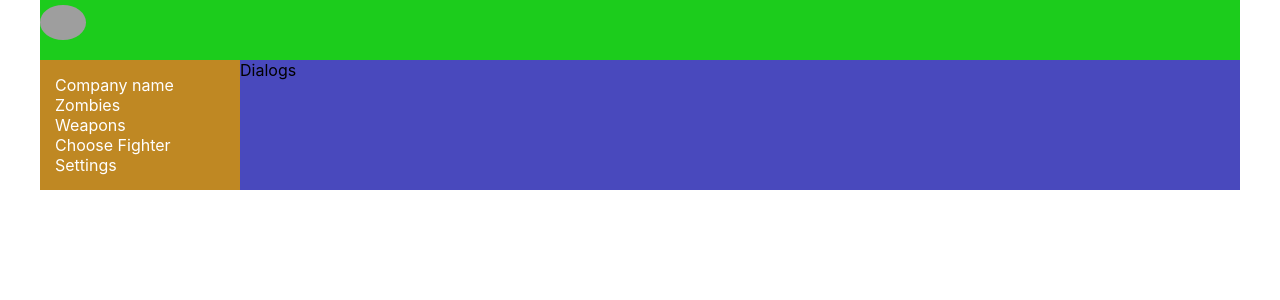
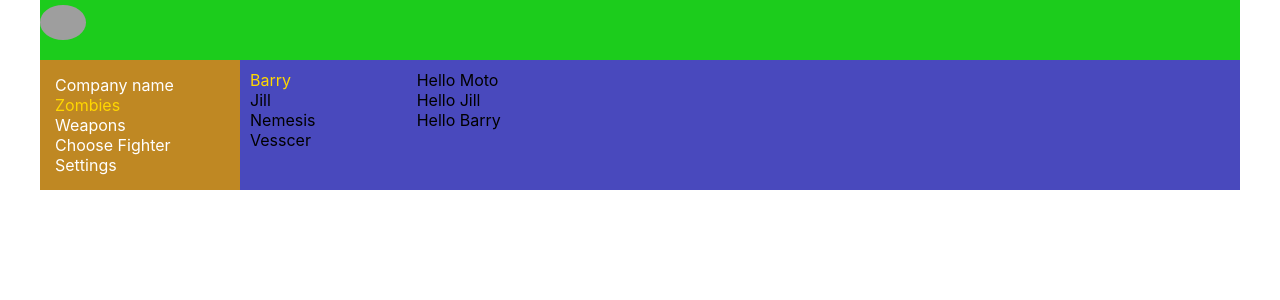
Before and after one commit to alexboagreek/react-samurai-way, a React (Create React App) app: page /dialogs in a window 1280 px wide. Shown: the top 300 px of the page. Built offline with nearby package versions, Linux system fonts and the light colour scheme; grey boxes are pictures that could not be loaded.

Commit message:
modified:Приступили к верстке страницы Dialogs(Weapons) нашел ошибку в Navo.jsx и исправил

```diff
--- a/src/components/Dialogs/Dialogs.jsx
+++ b/src/components/Dialogs/Dialogs.jsx
@@ -1,12 +1,29 @@
 import React from 'react';
 import s from './Dialogs.module.css';
+
 const Dialogs = (props) => {
     return (
-        <div>
-            Dialogs
+        <div className={s.dialogs}>
+            <div className={s.dialogsItems}>
+                <div className={s.dialog + ' ' + s.active}>
+                    Barry
+                </div>
+                <div className={s.dialog}>
+                    Jill
+                </div>
+                <div className={s.dialog}>
+                    Nemesis
+                </div>
+                <div className={s.dialog}>
+                    Vesscer
+                </div>
+            </div>
+                <div className={s.messages}>
+                    <div className={s.dialog}>Hello Moto</div>
+                    <div className={s.dialog}>Hello Jill</div>
+                    <div className={s.dialog}>Hello Barry</div>
+                </div>
         </div>
-
     )
 }
-
 export default Dialogs;
--- a/src/components/Dialogs/Dialogs.module.css
+++ b/src/components/Dialogs/Dialogs.module.css
@@ -0,0 +1,19 @@
+.dialogs {
+    display: grid;
+    grid-template-columns: 2fr 10fr;
+}
+
+.dialogsItems {
+    padding: 10px;
+
+}
+.dialogsItems .active {
+    color: gold;
+}
+.messages {
+    padding: 10px;
+
+}
+.messages .message {
+
+}
--- a/src/components/Navbar/Navo.jsx
+++ b/src/components/Navbar/Navo.jsx
@@ -9,7 +9,7 @@ const Navbar = () => {
             <NavLink to="/profile" activeClassName={classes.active}>Company name</NavLink>
         </div>
         <div className={`${classes.item} ${classes.active}`}>
-            <NavLink to="/gialogs" activeClassName={classes.active}>Zombies</NavLink>
+            <NavLink to="/dialogs" activeClassName={classes.active}>Zombies</NavLink>
         </div>
         <div className={classes.item}>
             <a>Weapons</a>
```
Also changed, not shown: src/App.js (+4 -4 lines).
